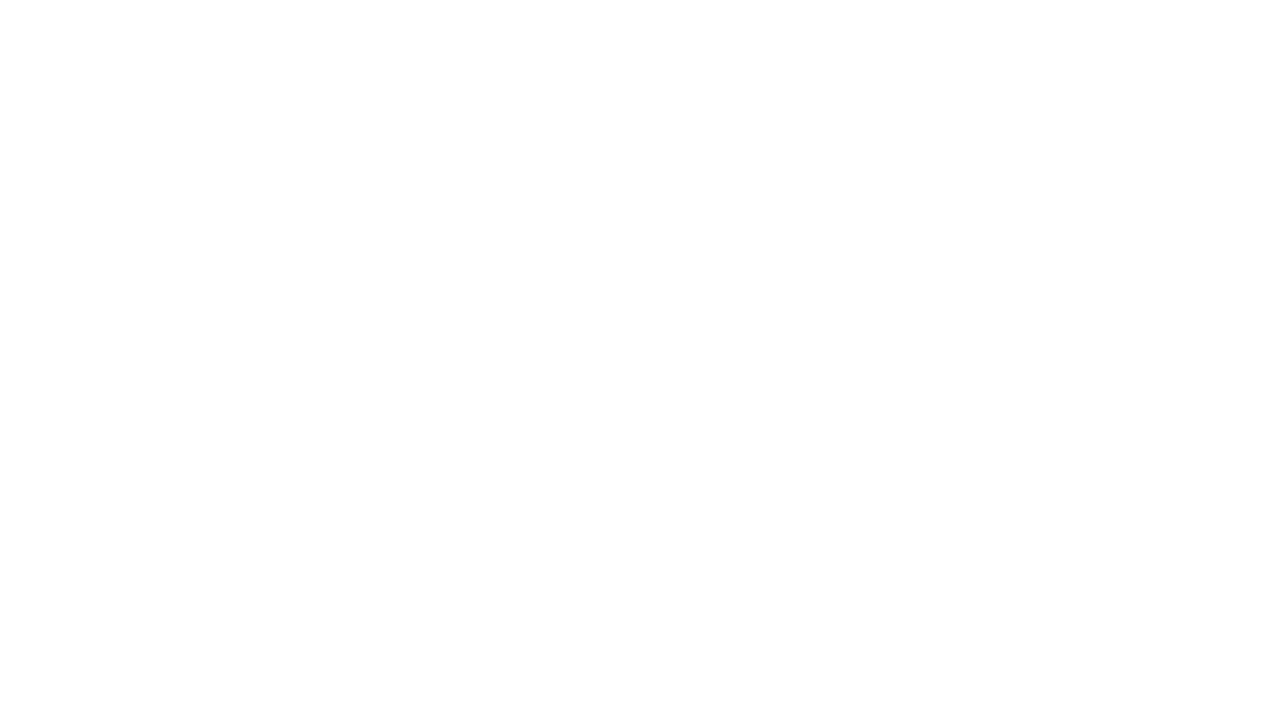
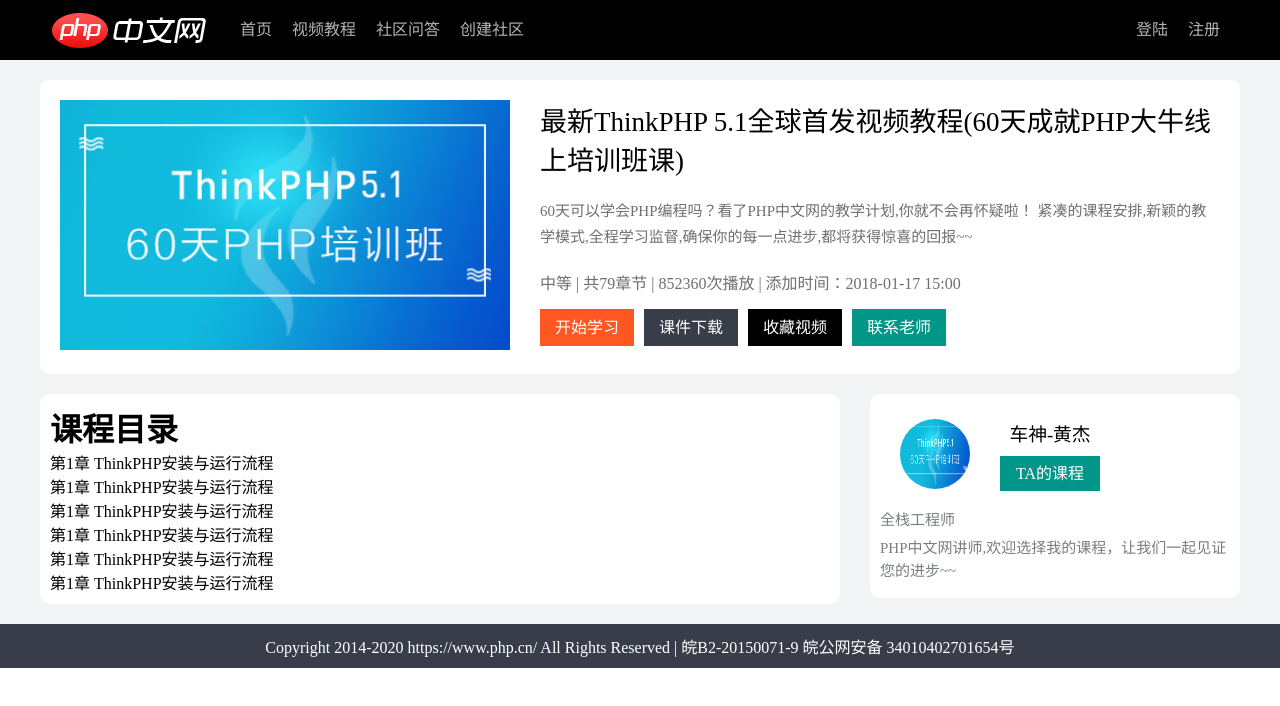
Before and after one commit to Amajie/edu, a Vue app in the folder client/: page /#/vdetail in a window 1280 px wide. Shown: the top 706 px of the page. Built offline with nearby package versions, Linux system fonts and the light colour scheme.

Commit message:
视频详情页布局，已经完成到一半

```diff
--- a/client/src/components/home/Videos.vue
+++ b/client/src/components/home/Videos.vue
@@ -402,7 +402,7 @@
                 padding: 20px 0;
             }
             .videos-wrap{
-                height: 400px;
+                height: 440px;
                 .videos-wrap-title{
                     width: 220px;
                     height: 100%;
@@ -416,7 +416,7 @@
                 .videos-wrap-right{
                     float: left;
                     width: 970px;
-                     height: 100%;
+                    height: 100%;
                     margin-left: 10px;
                     ul{
                         height: 100%;
--- a/client/src/router.js
+++ b/client/src/router.js
@@ -15,5 +15,10 @@
             name: 'teaching',
             component: () => import('@/views/Teaching.vue')
         },
+        {
+            path: '/vdetail',
+            name: 'videoDetail',
+            component: () => import('@/views/VideoDetail.vue')
+        },
     ]
 })
--- a/client/src/views/Home.vue
+++ b/client/src/views/Home.vue
@@ -42,6 +42,7 @@
     .home-main{
         background: #f2f4f6;
         padding-top: 10px;
+        // 这里是为了解决边距重叠
         padding-bottom: 1px;
         > div{
             width: 1200px;
--- /dev/null
+++ b/client/src/views/VideoDetail.vue
@@ -0,0 +1,213 @@
+<template>
+    <div class="video-detail">
+        <Navbar></Navbar>
+        <div class="detail-main">
+            <!-- 视频相关信息 -->
+            <div class="detail-wrap">
+                <div class="detail-info">
+                    <div class="info-pic">
+                        <img src="./imgs/detail.jpg">
+                    </div>
+                    <div class="info-list">
+                        <h1 class="title">最新ThinkPHP 5.1全球首发视频教程(60天成就PHP大牛线上培训班课)</h1>
+                        <div class="video-desc">
+                            <span>
+                                60天可以学会PHP编程吗？看了PHP中文网的教学计划,你就不会再怀疑啦！
+                                紧凑的课程安排,新颖的教学模式,全程学习监督,确保你的每一点进步,都将获得惊喜的回报~~
+                            </span>
+                        </div>
+                        <div class="video-attribute">
+                            中等 | 共79章节 | 852360次播放 | 添加时间：2018-01-17 15:00
+                        </div>
+                        <div class="video-btn">
+                            <span class="study">开始学习</span>
+                            <span class="download">课件下载</span>
+                            <span class="collect">收藏视频</span>
+                            <span class="tel">联系老师</span>
+                        </div>
+                    </div>
+                </div>
+                <!-- 章节 以及作者信息 -->
+                <div class="section-user">
+                    <!-- 作者 以及评论 -->
+                    <div class="user">
+                        <div class="user-info">
+                            <div class="user-pic">
+                                <img src="./imgs/detail.jpg">
+                            </div>
+                            <div class="user-name">
+                                <h3>车神-黄杰</h3>
+                                <span class="btn">TA的课程</span>
+                            </div>
+                        </div>
+                        <div class="user-desc">
+                            <p>
+                                全栈工程师
+                            </p>
+                            <p>
+                                PHP中文网讲师,欢迎选择我的课程，让我们一起见证您的进步~~
+                            </p>
+                        </div>
+                    </div>
+                    <!-- 章节 -->
+                    <div class="section">
+                        <h1>课程目录</h1>
+                        <ul>
+                            <li>第1章 ThinkPHP安装与运行流程</li>
+                            <li>第1章 ThinkPHP安装与运行流程</li>
+                            <li>第1章 ThinkPHP安装与运行流程</li>
+                            <li>第1章 ThinkPHP安装与运行流程</li>
+                            <li>第1章 ThinkPHP安装与运行流程</li>
+                            <li>第1章 ThinkPHP安装与运行流程</li>
+                        </ul>
+                    </div>
+                </div>
+            </div>
+        </div>
+        <Footerbar></Footerbar>
+    </div>
+</template>
+<script>
+
+import Navbar from '@/components/home/Navbar.vue'
+import Footerbar from '@/components/home/Footerbar.vue'
+
+export default {
+    name: 'home',
+    components:{
+        // 头部
+        Navbar,
+        // 底部
+        Footerbar
+    }
+}
+</script>
+<style lang="less" scoped>
+.video-detail{
+    .detail-main{
+        background: #f2f4f6;
+        padding: 20px 0;
+        .detail-wrap{
+            width: 1200px;
+            margin: 0 auto;
+            .detail-info{
+                padding: 20px;
+                background-color: #fff;
+                border-radius: 10px;
+                overflow: hidden;
+                .info-pic{
+                    float: left;
+                    img{
+                        width: 450px;
+                        height: 250px;
+                    }
+                }
+                .info-list{
+                    margin-left: 480px;
+                    .title{
+                        font-family: inherit;
+                        font-weight: 500;
+                        font-size: 27px;
+                    }
+                    .video-desc{
+                        color: #6f6f6f;
+                        margin: 20px 0;
+                        font-size: 15px;
+                        line-height: 26px;
+                    }
+                    .video-attribute{
+                        color: #6f6f6f;
+                        margin-bottom: 20px;
+                    }
+                    .video-btn{
+                        span{
+                            color: #fff;
+                            cursor: pointer;
+                            margin-right: 10px;
+                            padding: 10px 15px;
+                            &:hover{
+                                color: #f3f5f7;
+                            }
+                            &.study{
+                                background: #ff5722;
+                            }
+                            &.download{
+                                background: #393d49;
+                            }
+                            &.collect{
+                                background: #000000;
+                            }
+                            &.tel{
+                                background: #009688;
+                            }
+                        }
+                    }
+                }
+            }
+
+            .section-user{
+                margin-top: 20px;
+                > div{
+                    border-radius: 10px;
+                    padding: 10px;
+                }
+                .section{
+                    margin-right: 400px;
+                    background: #fff;
+                }
+                .user{
+                    float: right;
+                    width: 350px;
+                    background: #fff;
+                    .user-info{
+                        position: relative;
+                        height: 100px;
+                        .user-pic{
+                            position: absolute;
+                            top: 50%;
+                            left: 20px;
+                            margin-top: -35px;
+                            img{
+                                width: 70px;
+                                height: 70px;
+                                border-radius: 50%;
+                            }
+                        }
+                        .user-name{
+                            position: absolute;
+                            top: 50%;
+                            left: 120px;
+                            margin-top: -35px;
+                            text-align: center;
+                            h3{
+                                font-weight: 500;
+                            }
+                            .btn{
+                                margin-top: 10px;
+                                display: block;
+                                width: 100px;
+                                height: 35px;
+                                color: #fff;
+                                line-height: 35px;
+                                cursor: pointer;
+                                background: #009688;
+                                &:hover{
+                                    background: #33aba0;
+                                }
+                            }
+                        }
+                    }
+                    .user-desc{
+                        color: #787d82;
+                        font-size: 15px;
+                        line-height: 23px;
+                        p{
+                            margin: 5px 0;
+                        }
+                    }
+                }
+            }
+        }
+    }
+}
+</style>
```
Also changed, not shown: client/src/views/imgs/detail.jpg (added).
